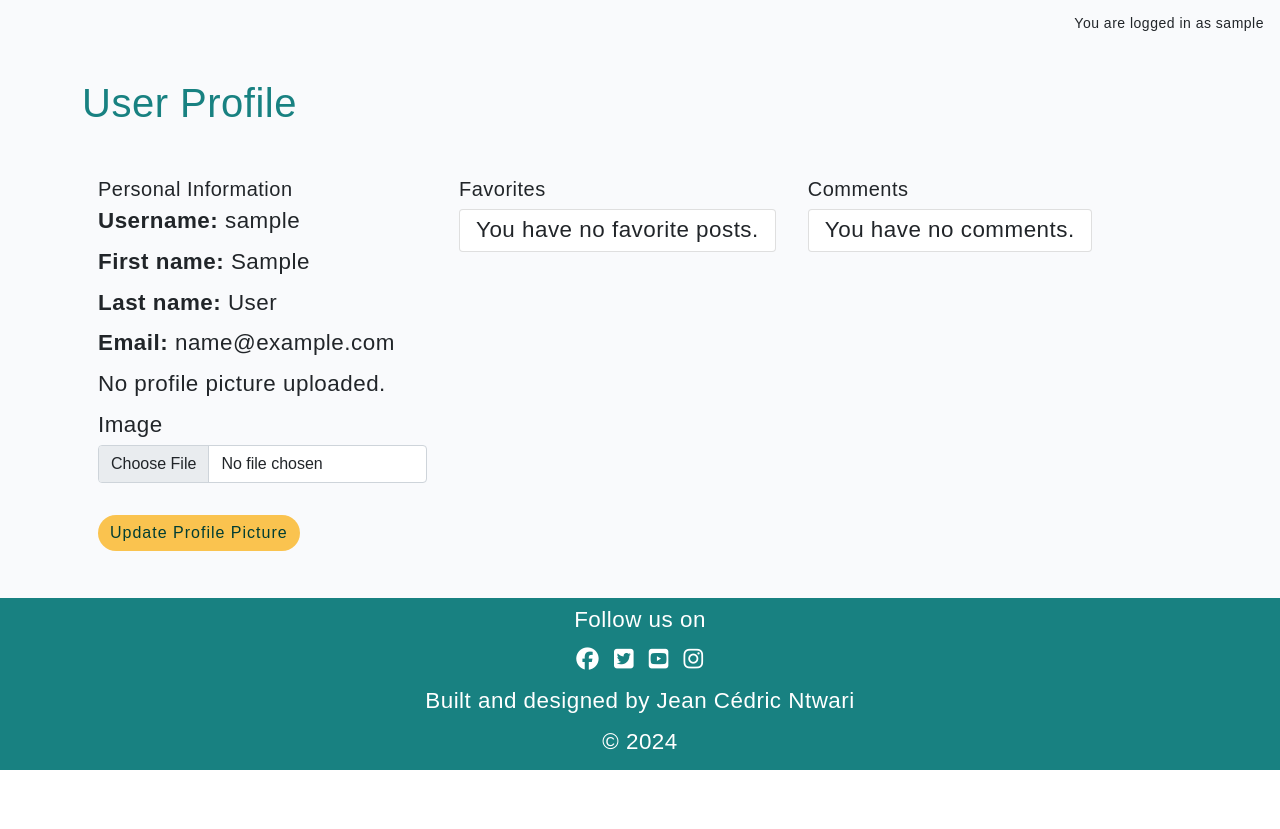
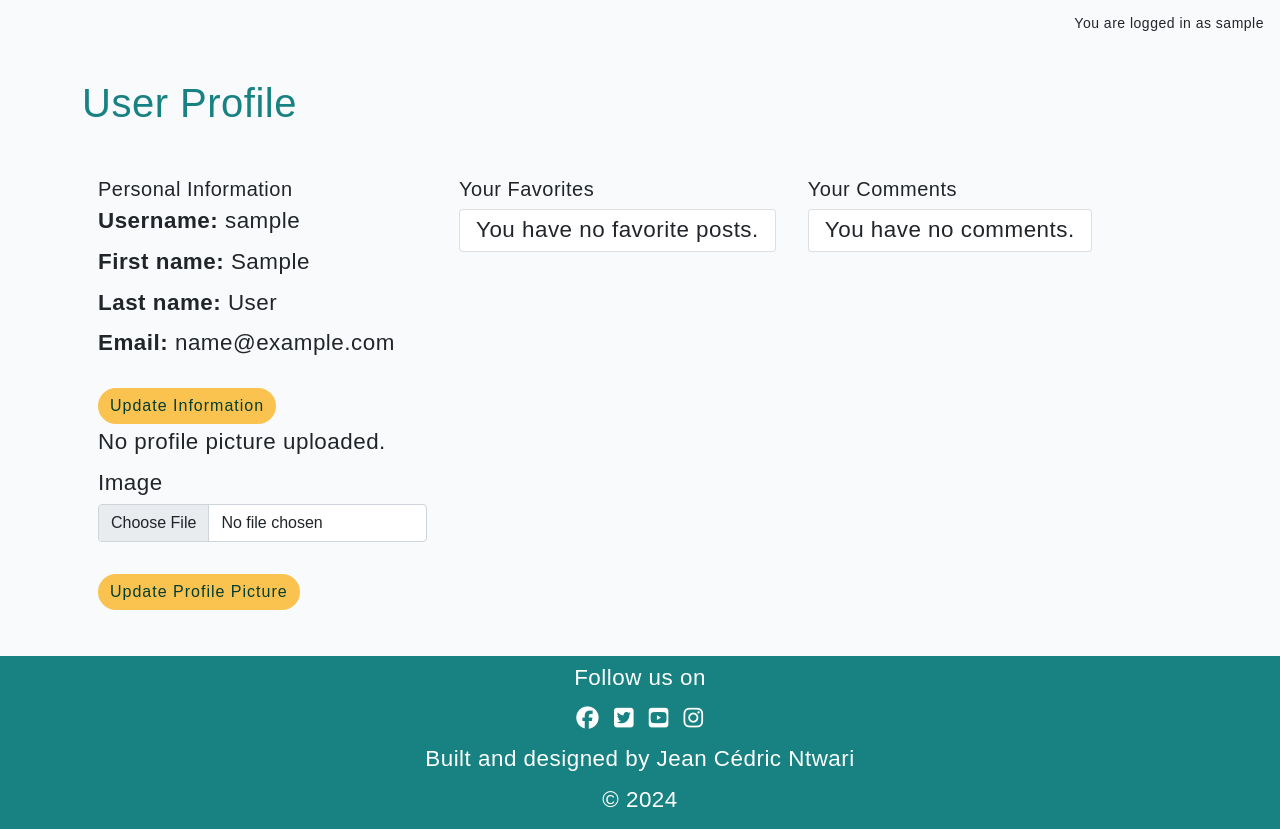
Before and after one commit to CedricNtwari/budget-explorer, a Django app: page /profile/ in a window 1280 px wide. Shown: the part 106-935 px from the top of the page. Before the commit the page ends 876 px from the top, so only its background shows below. Run offline with Django 4.2, Linux system fonts and the light colour scheme; the visitor is signed in with stand-in values (Sample User, id 1); data comes from the database, SQL or seed files in the repository; data that the repository does not hold is empty; some libraries are stand-ins or nearby versions.

Commit message:
feat: Add functionality to update user information and integrate Django Allauth password reset

```diff
--- a/discover/forms.py
+++ b/discover/forms.py
@@ -1,8 +1,11 @@
+from django.contrib.auth.models import User
+from django.contrib.auth.forms import UserChangeForm, PasswordChangeForm
 from django import forms
 from .models import Comment, Post, UserProfile
 from django_summernote.widgets import SummernoteWidget
 from django.core.validators import MinValueValidator, MaxValueValidator, ValidationError
 import os
+from django.contrib.auth.models import User
 
 
 class CommentForm(forms.ModelForm):
@@ -120,3 +123,9 @@ class ProfilePictureForm(forms.ModelForm):
                 raise forms.ValidationError(
                     "Unsupported file extension. Allowed extensions are: .jpg, .jpeg, .png, .webp")
         return picture
+
+
+class CustomUserChangeForm(UserChangeForm):
+    class Meta:
+        model = User
+        fields = ('first_name', 'last_name', 'email')
--- a/discover/templates/discover/user_profile.html
+++ b/discover/templates/discover/user_profile.html
@@ -9,6 +9,7 @@
         <p class="card-text"><strong>First name:</strong> {{ user.first_name }}</p>
         <p class="card-text"><strong>Last name:</strong> {{ user.last_name }}</p>
         <p class="card-text"><strong>Email:</strong> {{ user.email }}</p>
+        <a href="{% url 'update_user_info' %}" class="btn btn-secondary mt-3">Update Information</a>
         <div class="profile-picture mb-3">
           {% if user.profile.profile_picture %}
           <img
@@ -30,7 +31,7 @@
 
     <div class="card mb-4">
       <div class="card-body">
-        <h5 class="card-title">Favorites</h5>
+        <h5 class="card-title">Your Favorites</h5>
         <ul class="list-group">
           {% for favorite in favorites %}
           <li class="list-group-item">
@@ -44,7 +45,7 @@
     </div>
     <div class="card mb-4">
       <div class="card-body">
-        <h5 class="card-title">Comments</h5>
+        <h5 class="card-title">Your Comments</h5>
         <ul class="list-group">
           {% for comment in comments %}
           <li class="list-group-item">
--- a/discover/urls.py
+++ b/discover/urls.py
@@ -6,6 +6,7 @@ urlpatterns = [
     path('', views.PostList.as_view(), name='home'),
     # Move this before the slug patterns
     path('profile/', user_profile, name='user_profile'),
+    path('profile/update/', views.update_user_info, name='update_user_info'),
     path('add_post/', add_post, name='add_post'),
     path('<slug:slug>/', views.post_detail, name='post_detail'),
     path('<slug:slug>/edit_comment/<int:comment_id>',
--- a/discover/views.py
+++ b/discover/views.py
@@ -7,7 +7,7 @@ from django.template.loader import render_to_string
 from django.http import HttpResponseRedirect
 from .models import Post, Comment, Favorite, UserProfile
 from django.contrib import messages
-from .forms import CommentForm, PostForm, ProfilePictureForm
+from .forms import CommentForm, PostForm, ProfilePictureForm, CustomUserChangeForm
 from geopy.distance import geodesic
 
 
@@ -297,3 +297,16 @@ def add_post(request):
         form = PostForm()
 
     return render(request, 'discover/add_post.html', {'form': form})
+
+
+def update_user_info(request):
+    user = request.user
+    if request.method == 'POST':
+        user_form = CustomUserChangeForm(request.POST, instance=user)
+        if user_form.is_valid():
+            user_form.save()
+            messages.success(request, 'Your profile was updated successfully!')
+            return redirect('user_profile')
+    else:
+        user_form = CustomUserChangeForm(instance=user)
+    return render(request, 'discover/update_user_info.html', {'user_form': user_form})
```
Also changed, not shown: discover/templates/discover/update_user_info.html (added, +9 -0 lines).
